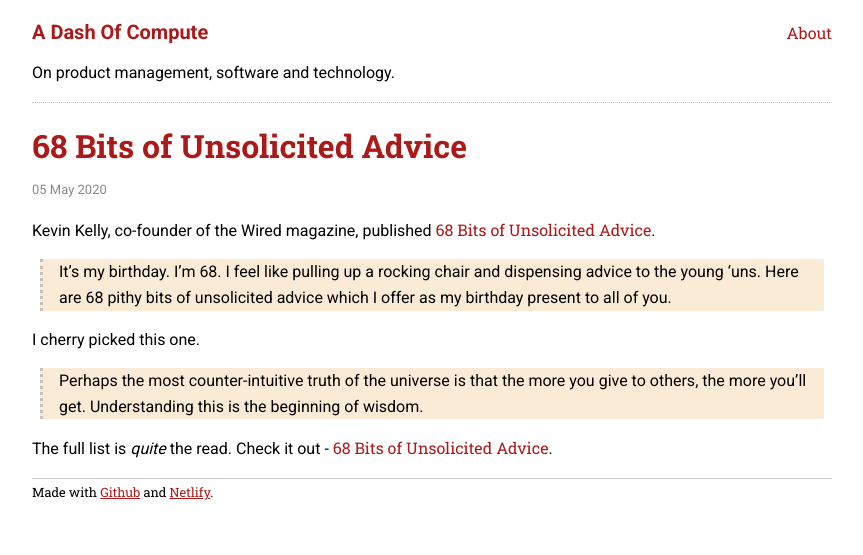
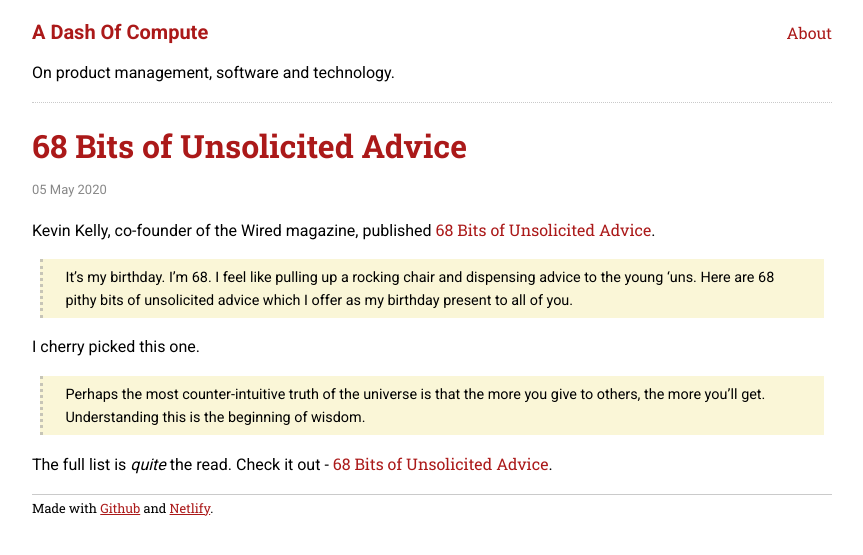
Before and after one commit to sautee/sautee.github.io, a Jekyll site: the page built from _posts/2020-05-05-kkadvice.md, in a window 1280 px wide. Shown: the top 555 px of the page, without its empty margins (208-1071 px from the left). Built offline with Jekyll 4.4.1, drawn with Linux system fonts in a browser that asks for light colours.

Commit message:
Update site.css

```diff
--- a/css/site.css
+++ b/css/site.css
@@ -31,11 +31,13 @@ blockquote {
     margin: 0 0.5em;
     padding: 0 1em;
     border-left: 0.2em dotted #9e9e9e8a;
-    background-color:#faebd7;
+    background-color:#faf6d7;
 }
 
 blockquote p {
+    font-size:0.9em;
     color: #000000;
+    padding: 0.45em;
 }
 
 footer {
```
